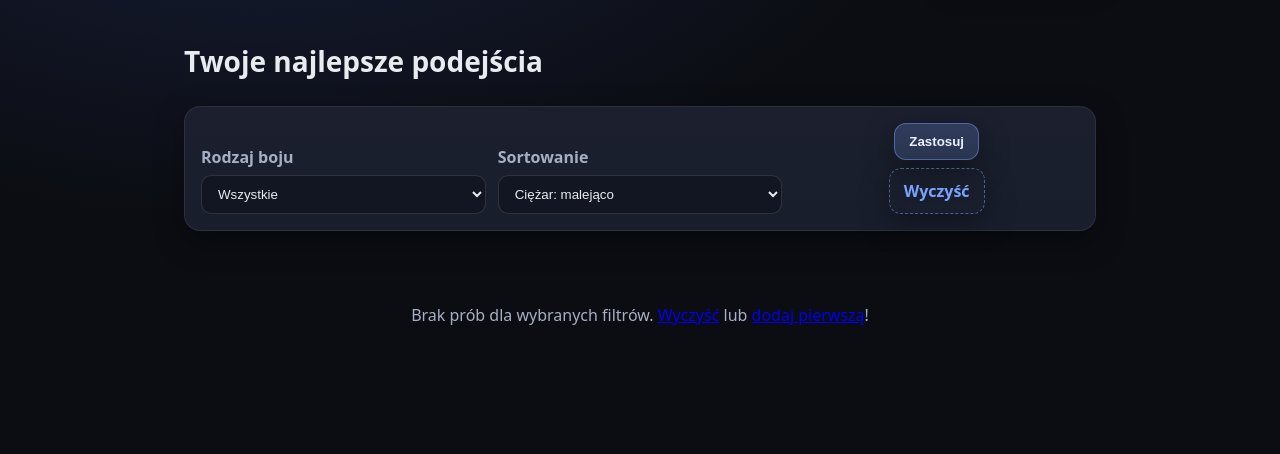
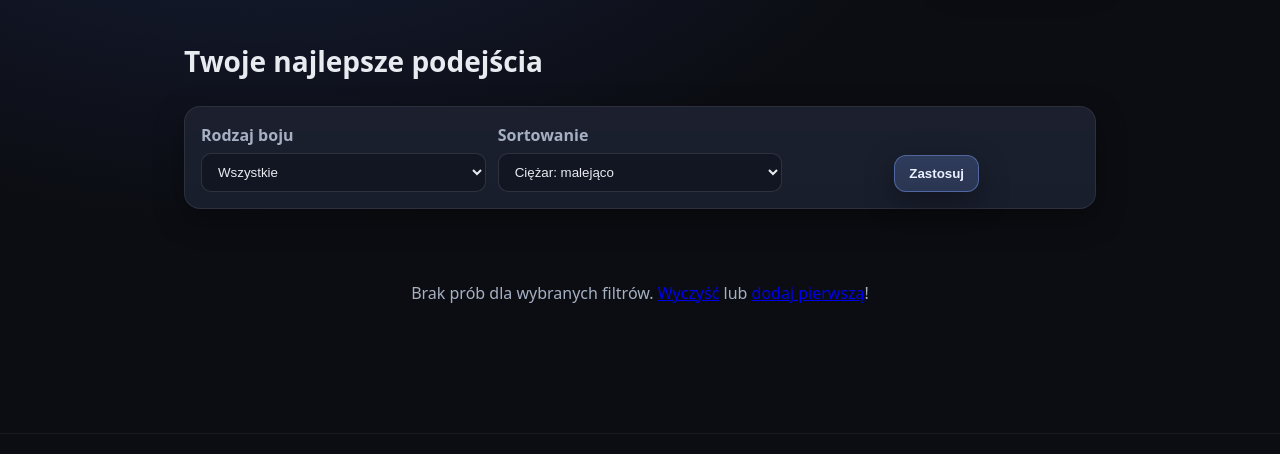
Before and after one commit to 0Swat/glory-of-strenght, a Django app: page / in a window 1280 px wide. Shown: the part 95-549 px from the top of the page. Run offline with Django 4.2, Linux system fonts and the light colour scheme; data that the repository does not hold is empty.

Commit message:
remove clear button for filter

```diff
--- a/templates/lifts/index.html
+++ b/templates/lifts/index.html
@@ -25,7 +25,6 @@
 
       <div class="field actions">
         <button class="btn" type="submit">Zastosuj</button>
-        <a class="btn btn-outline" href="{% url 'index' %}">Wyczyść</a>
       </div>
     </div>
   </form>
```
